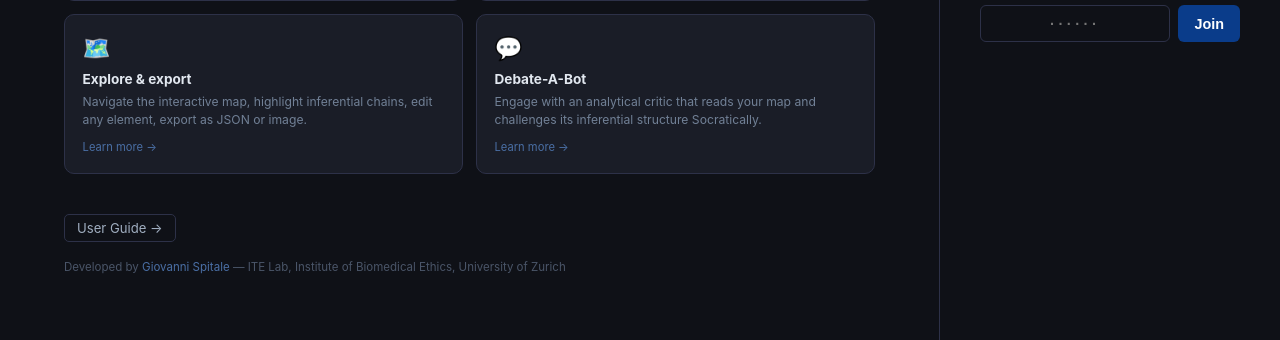
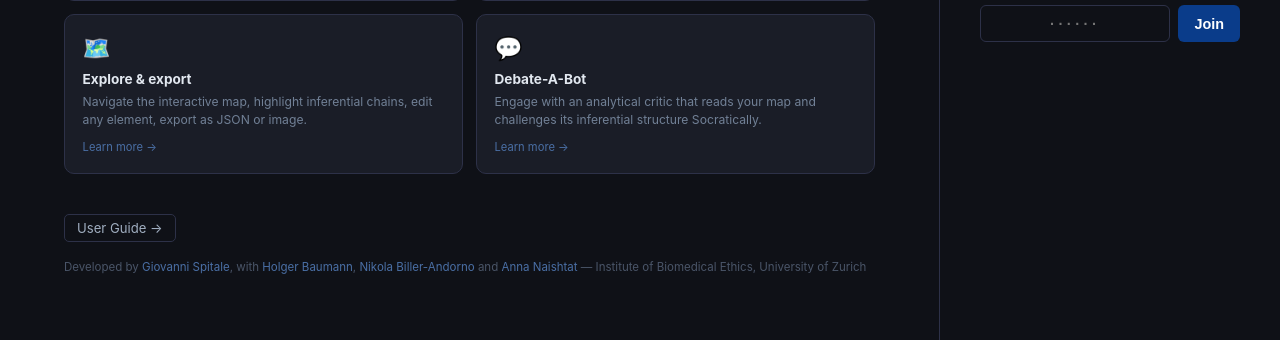
Before and after one commit to that-ugly-cat/ArguMap, a FastAPI app: page / in a window 1280 px wide. Shown: the part 480-820 px from the top of the page. Run offline with FastAPI, Linux system fonts and the light colour scheme.

Commit message:
Credit the three people who shaped the tool, not only the one who typed it
The landing named a single author. Holger Baumann, Nikola Biller-Andorno and
Anna Naishtat shaped the pedagogical design the app is built around, so the
line now names them too, each linked to their IBME profile.

"ITE Lab" drops: the institute is the affiliation that holds for all four.

Co-Authored-By: Claude Opus 5 <noreply@anthropic.com>

```diff
--- a/templates/login.html
+++ b/templates/login.html
@@ -375,8 +375,11 @@
       </a>
     </div>
     <div class="credits" style="margin-top:0">
-      Developed by <a href="https://www.ibme.uzh.ch/en/Biomedical-Ethics/Team/Research-Fellows/Giovanni-Spitale.html" target="_blank">Giovanni Spitale</a>
-      — ITE Lab, Institute of Biomedical Ethics, University of Zurich
+      Developed by <a href="https://www.ibme.uzh.ch/en/Biomedical-Ethics/Team/Research-Fellows/Giovanni-Spitale.html" target="_blank">Giovanni Spitale</a>,
+      with <a href="https://www.ibme.uzh.ch/en/Biomedical-Ethics/Team/Research-Fellows/holger-baumann.html" target="_blank">Holger Baumann</a>,
+      <a href="https://www.ibme.uzh.ch/en/Biomedical-Ethics/Team/Chair-and-Secretariat/biller-andorno.html" target="_blank">Nikola Biller-Andorno</a>
+      and <a href="https://www.ibme.uzh.ch/en/Biomedical-Ethics/Team/Research-Fellows/Anna-Naishtat.html" target="_blank">Anna Naishtat</a>
+      — Institute of Biomedical Ethics, University of Zurich
     </div>
   </div>
 
```
